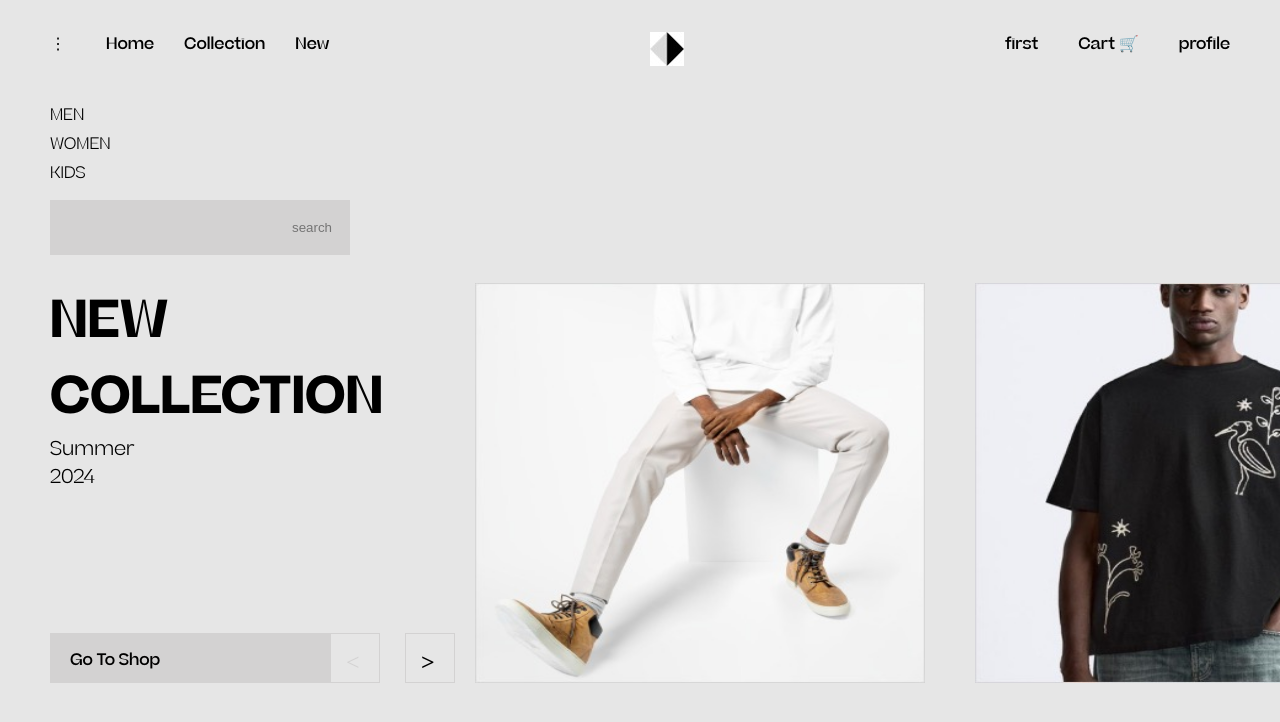
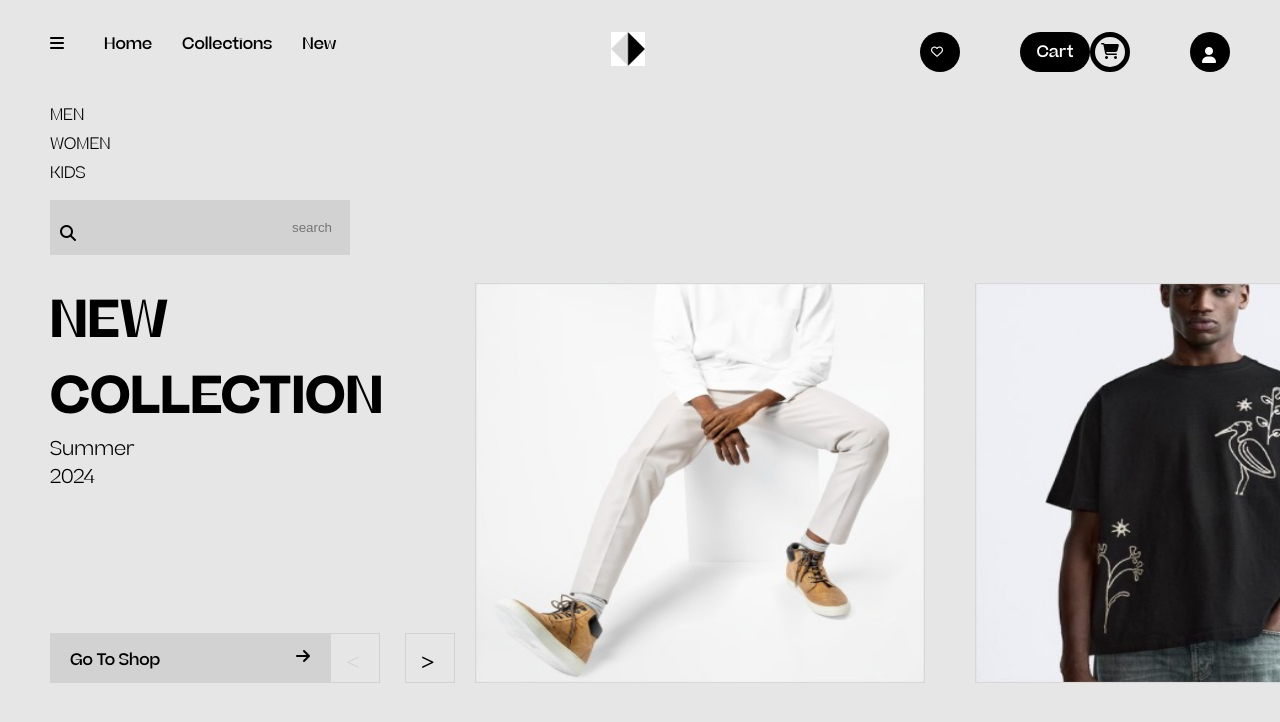
Before and after one commit to Tofunmi-Omojolomoloju/Cloth-Store-landing-page, a plain HTML site: page index.html in a window 1280 px wide. Shown: the top 722 px of the page. Drawn offline with Linux system fonts and the light colour scheme.

Commit message:
added icons

```diff
--- a/index.html
+++ b/index.html
@@ -5,17 +5,18 @@
     <meta name="viewport" content="width=device-width, initial-scale=1.0">
     <title>Cloth Store</title>
     <link rel="stylesheet" href="main.css">
+    <link rel="stylesheet" href="https://cdnjs.cloudflare.com/ajax/libs/font-awesome/6.6.0/css/all.min.css">
 </head>
 
 <body>
     <header>
         <!-- begining section -->
         <div class="start">
-            <div class="option-icon">&#8942</div>
+            <div class="option-icon"><i class="fa-solid fa-bars"></i></div>
             <div class="navlinks">
                 <nav class="links">
                     <a href="#">Home</a>
-                    <a href="#">Collection</a>
+                    <a href="#">Collections</a>
                     <a href="#">New</a>
                 </nav>
             </div>
@@ -28,16 +29,18 @@
         </div>
         <!-- ending section -->
         <div class="end">
-            <div>
-                first
+            <div class="heart">
+                <i class="fa-regular fa-heart"></i>
             </div>
-            <div>
-                <a href="#">Cart</a>
-                <a href="#">🛒</a>
+            <div class="cartcont">
+                <div class="cart">
+                    <a href="#" class="cart1">Cart</a>
+                </div>
+                <a href="#"><i class="fa-solid fa-cart-shopping"></i></a>
             </div>
 
-            <div>
-                profile
+            <div class="profile">
+                <i class="fa-solid fa-user"></i>
             </div>
         </div>
     </header>
@@ -51,8 +54,8 @@
                     <a href="#">WOMEN</a>
                     <a href="#">KIDS</a>
                 </div>
-                <div>
-                    <input type="search" name="" placeholder="search" id="">
+                <div class="inputcont">
+                    <input type="search" name="" placeholder="search" id=""><i class="fa fa-search"></i>
                 </div>
             </div>
          </section>
@@ -69,7 +72,8 @@
                     </div>
                     <div class="shop">
                         <div class="shop1">
-                            <a href="#">Go To Shop</a>
+                            <a href="#">Go To Shop </a>
+                            <i class="fa-solid fa-arrow-right"></i>
                         </div>
                         <div class="shop2">
                             <a href="#" class="a1"><</a>
--- a/main.css
+++ b/main.css
@@ -71,7 +71,58 @@ background-color: aqua;
 
 .end {
    display: flex;
-   gap: 40px;
+   gap: 60px;
+}
+
+.heart {
+    width: 40px;
+    height: 40px;
+    border-radius: 50%;
+    background-color: black;
+    color: white;
+    padding: 11px;
+    font-size: 12px;
+}
+
+.cartcont {
+    display: flex;
+}
+.cart {
+    width: 70px;
+    height: 40px;
+    background-color: black;
+    border-radius: 20px;
+    text-align: center;
+    padding-top: 8px;
+}
+
+.cart1 {
+    width: 100px;
+    height: 40px;
+    border-radius: 10px;
+    background-color: black;
+    color: white;
+    font-size: 16px;
+
+}
+
+.fa-cart-shopping {
+    width: 40px;
+    height: 40px;
+    border-radius: 50%;
+    border: 5px solid black;
+    padding: 6px;
+
+}
+
+.profile {
+    width: 40px;
+    height: 40px;
+    border-radius: 50%;
+    background-color: black;
+    color: white;
+    padding: 12px;
+    font-size: px;
 }
 
 .box-1 {
@@ -90,6 +141,11 @@ background-color: aqua;
     font-weight: 300;
 }
 
+.inputcont {
+    position: relative;
+
+}
+
 input {
     border: none;
     background-color: #c4c3c390;
@@ -98,6 +154,14 @@ input {
     margin-top: 15px;
     text-align: end;
     padding-right: 5px;
+}
+
+.fa {
+    position: absolute;
+    top: 40px;
+    left: 10px;
+    pointer-events: none;
+
 }
 
 .boxx {
@@ -132,6 +196,8 @@ p {
 }
 
 .shop1 {
+    display: flex;
+    justify-content: space-between;
     width: 280px;
     height: 50px;
     background-color: #c4c3c390;
@@ -139,6 +205,10 @@ p {
     padding-top: 15px;
     font-family: 'BetreaceDeckTrial', sans-serif ;;
     font-weight: 500;
+}
+
+.fa-arrow-right {
+    margin-right: 20px;
 }
 
 .shop2 {
```
